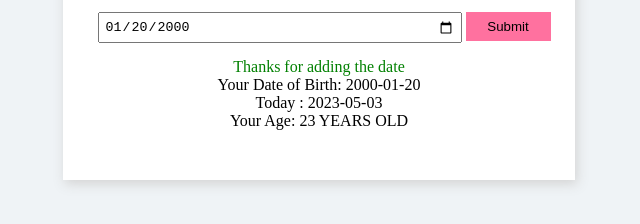
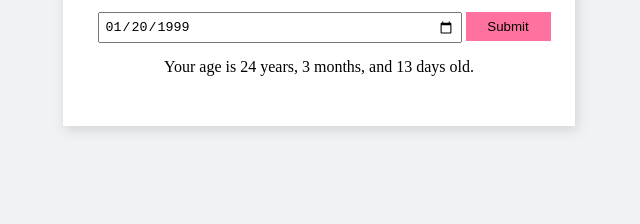
Before and after one commit to AbdullahJaffrey/AgeCalculator, a plain HTML site: page index.html in a window 1280 px wide. Both pictures are taken after a click on the button "Submit". Shown: the part 218-442 px from the top of the page, without its empty margins (321-961 px from the left). Drawn offline with Linux system fonts and the light colour scheme.

Commit message:
Add files via upload

```diff
--- a/index.html
+++ b/index.html
@@ -5,21 +5,17 @@
     <meta http-equiv="X-UA-Compatible" content="IE=edge">
     <meta name="viewport" content="width=device-width, initial-scale=1.0">
     <link rel="stylesheet" href="style.css">
-    <title>Todos App: </title>
+    <title>Age App: </title>
 </head>
 <body>
 
     <div class="container">
         <div class="div-wrap">
             <h1 class="h1-todos"> AGE CALCULATOR </h1>
-            <input type="date" id="input-date" placeholder="Enter Task: " value="2000-01-20">
-            <input type="button" value="Submit" id="submit-date" onclick="Operation_age()">
+            <input type="date" id="input-date" placeholder="Enter Task: " value="1999-01-20">
+            <input type="button" value="Submit" id="submit-date" onclick="calculateAge()">
             <br />
-            <span id="Message"></span>
-
             <ul id="box"></ul>
-            <ul id="box2"></ul>
-            <ul id="box3"></ul>
         </div>
     </div>
 
--- a/script.js
+++ b/script.js
@@ -1,22 +1,11 @@
-function Operation_age(){
-    document.getElementById('Message').innerText = '';
-
-
-    let data = document.getElementById('input-date').value;
-    if (data === ''){
-        document.getElementById('Message').innerText = 'Kindly, Enter some date!';
-        document.getElementById('Message').style.color = 'red';
-    }
-    else{
-        document.getElementById('Message').innerText = 'Thanks for adding the date';
-        document.getElementById('Message').style.color = 'green';
-        document.getElementById('box').innerHTML = 'Your Date of Birth: ' + data
-        let currentdate = new Date()
-        document.getElementById('box2').innerHTML = 'Today : ' + currentdate.getFullYear()+'-0'+Number(currentdate.getUTCMonth()+1)+'-0'+currentdate.getUTCDate();
-        let result = data.slice(0, 4);
-        Age = Number(currentdate.getFullYear()) - Number(result);
-        document.getElementById('box3').innerHTML = 'Your Age: ' + Age + ' YEARS OLD'
-
-    }
-
-}
+function calculateAge() {
+    const dobInput = document.getElementById("input-date").value;
+    const dob = new Date(dobInput);
+    const now = new Date();
+    const ageInMs = now - dob;
+    const ageDate = new Date(ageInMs);
+    const years = ageDate.getUTCFullYear() - 1970;
+    const months = ageDate.getUTCMonth();
+    const days = ageDate.getUTCDate() - 1;
+    document.getElementById("box").innerHTML = `Your age is ${years} years, ${months} months, and ${days} days old.`;
+  }
```
